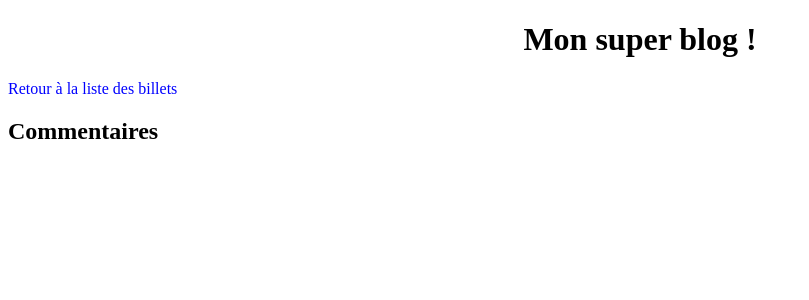
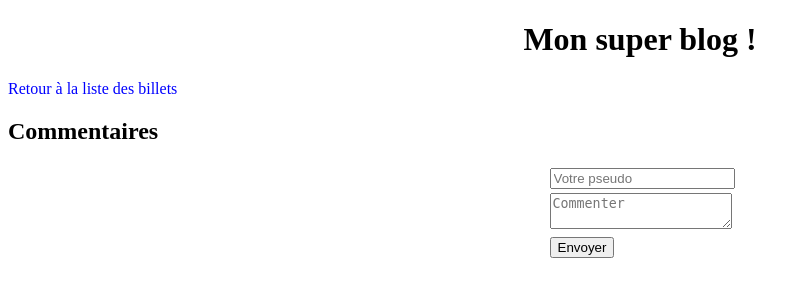
Before and after one commit to programmeur77/TP-blog, a PHP site: page /commentaires.php?id=1 in a window 1280 px wide. Shown: the top 300 px of the page, without its empty margins (0-809 px from the left). Run offline with PHP 8.4, Linux system fonts and the light colour scheme; data that the repository does not hold is empty; a stand-in replaces the project's code that opens the database connection.

Commit message:
correction d'une erreur dans l'action du fomrulaire de commentaires

```diff
--- a/commentaires.php
+++ b/commentaires.php
@@ -34,6 +34,37 @@ include('connexionBdd.php');
 
 	<h2>Commentaires</h2>
 
+	<div align="center">
+
+		<form method="POST" action="commentaires_post.php?id=<?php echo $_GET['id'];?>">
+
+			<table>
+				<tr>
+					<td></td>
+					<td>
+						<input type="text" name="pseudo" placeholder="Votre pseudo" id="pseudo" required />
+					</td>
+				</tr>
+
+				<tr>
+					<td></td>
+					<td>
+						<textarea name="commentaire" placeholder="Commenter" required></textarea>
+					</td>
+				</tr>
+				<tr>
+					<td></td>
+					<td>
+						<input type="submit" name="submit" value="Envoyer">
+					</td>
+				</tr>
+			</table>
+
+		</form>
+	</div>
+
+	<br /><br />
+
 	<?php
 	if (isset($_GET['id']) AND !empty($_GET['id']))
 	{
```
